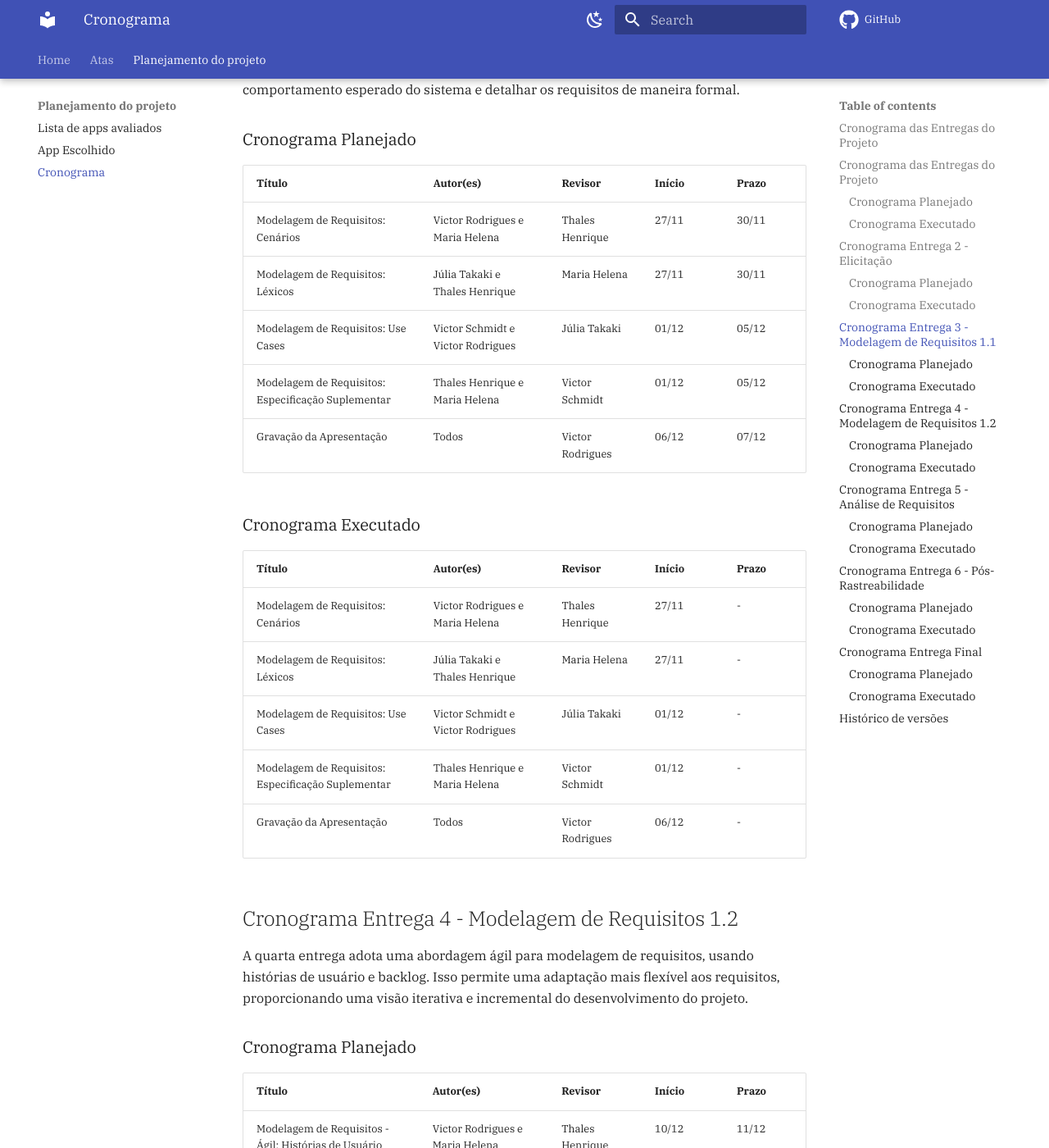
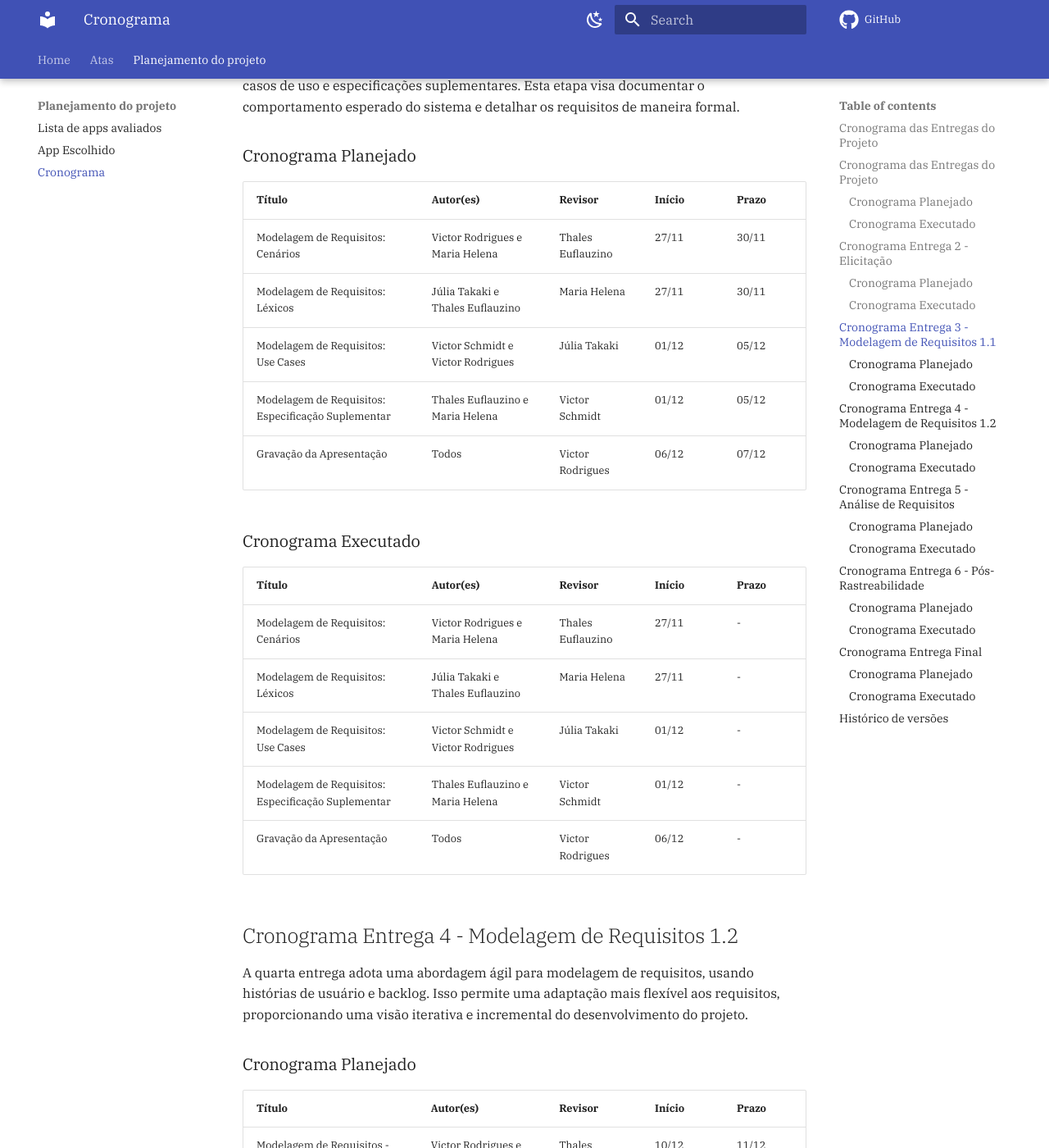
Before and after one commit to Requisitos-de-Software/2024.2-Grupo05, an MkDocs documentation site: the page built from docs/Planejamento-do-projeto/cronograma.md, in a window 1280 px wide and 1400 px high, scrolled down 4711 px. Shown: the whole window at 82% size. Built offline with MkDocs 1.6.1 and Material for MkDocs 9.7.7, drawn with Linux system fonts in a browser that asks for light colours; comment, search, counter and statistics services are not loaded; some of the changed text lies outside the part shown.

Commit message:
docs: corrigindo meu sobrenome no cronograma

```diff
--- a/docs/Planejamento-do-projeto/cronograma.md
+++ b/docs/Planejamento-do-projeto/cronograma.md
@@ -71,21 +71,21 @@
     </tr>
     <tr>
       <td>Integrantes da Equipe</td>
-      <td>Thales Henrique</td>
+      <td>Thales Euflauzino</td>
       <td>Victor Schmidt</td>
       <td>23/10</td>
       <td>25/10</td>
     </tr>
     <tr>
       <td>Documentação MKDocs</td>
-      <td>Thales Henrique</td>
+      <td>Thales Euflauzino</td>
       <td>Júlia Takaki</td>
       <td>23/10</td>
       <td>25/10</td>
     </tr>
     <tr>
       <td>Estruturação da GitHub Pages</td>
-      <td>Thales Henrique</td>
+      <td>Thales Euflauzino</td>
       <td>Victor Schmidt</td>
       <td>23/10</td>
       <td>24/10</td>
@@ -163,21 +163,21 @@
     </tr>
     <tr>
       <td>Integrantes da Equipe</td>
-      <td>Thales Henrique</td>
+      <td>Thales Euflauzino</td>
       <td>Victor Schmidt</td>
       <td>23/10</td>
       <td>24/10</td>
     </tr>
     <tr>
       <td>Documentação MKDocs</td>
-      <td>Thales Henrique</td>
+      <td>Thales Euflauzino</td>
       <td>Júlia Takaki</td>
       <td>23/10</td>
       <td>24/10</td>
     </tr>
     <tr>
       <td>Estruturação da GitHub Pages</td>
-      <td>Thales Henrique</td>
+      <td>Thales Euflauzino</td>
       <td>Victor Schmidt</td>
       <td>23/10</td>
       <td>24/10</td>
@@ -251,7 +251,7 @@
     <tr>
       <td>Pesquisa e planejamento para a definição de personas e perfis de usuário</td>
       <td>Victor Rodrigues</td>
-      <td>Thales Henrique</td>
+      <td>Thales Euflauzino</td>
       <td>01/11</td>
       <td>03/11</td>
     </tr>
@@ -265,7 +265,7 @@
     <tr>
       <td>Estudo e entendimento das técnicas de elicitação de requisitos</td>
       <td>Maria Helena</td>
-      <td>Thales Henrique</td>
+      <td>Thales Euflauzino</td>
       <td>03/11</td>
       <td>07/11</td>
     </tr>
@@ -286,13 +286,13 @@
     <tr>
       <td>Criação dos questionários</td>
       <td>Júlia Takaki</td>
-      <td>Thales Henrique</td>
+      <td>Thales Euflauzino</td>
       <td>11/11</td>
       <td>13/11</td>
     </tr>
     <tr>
       <td>Entrevista para elicitação de requisitos</td>
-      <td>Thales Henrique</td>
+      <td>Thales Euflauzino</td>
       <td>Maria Helena</td>
       <td>13/11</td>
       <td>14/11</td>
@@ -336,7 +336,7 @@
     <tr>
       <td>Pesquisa e planejamento para a definição de personas e perfis de usuário</td>
       <td>Victor Rodrigues</td>
-      <td>Thales Henrique</td>
+      <td>Thales Euflauzino</td>
       <td>01/11</td>
       <td>-</td>
     </tr>
@@ -350,7 +350,7 @@
     <tr>
       <td>Estudo e entendimento das técnicas de elicitação de requisitos</td>
       <td>Maria Helena</td>
-      <td>Thales Henrique</td>
+      <td>Thales Euflauzino</td>
       <td>03/11</td>
       <td>-</td>
     </tr>
@@ -371,13 +371,13 @@
     <tr>
       <td>Criação dos questionários</td>
       <td>Júlia Takaki</td>
-      <td>Thales Henrique</td>
+      <td>Thales Euflauzino</td>
       <td>11/11</td>
       <td>-</td>
     </tr>
     <tr>
       <td>Entrevista para elicitação de requisitos</td>
-      <td>Thales Henrique</td>
+      <td>Thales Euflauzino</td>
       <td>Maria Helena</td>
       <td>13/11</td>
       <td>-</td>
@@ -423,13 +423,13 @@
     <tr>
       <td>Modelagem de Requisitos: Cenários</td>
       <td>Victor Rodrigues e Maria Helena</td>
-      <td>Thales Henrique</td>
+      <td>Thales Euflauzino</td>
       <td>27/11</td>
       <td>30/11</td>
     </tr>
     <tr>
       <td>Modelagem de Requisitos: Léxicos</td>
-      <td>Júlia Takaki e Thales Henrique</td>
+      <td>Júlia Takaki e Thales Euflauzino</td>
       <td>Maria Helena</td>
       <td>27/11</td>
       <td>30/11</td>
@@ -443,7 +443,7 @@
     </tr>
     <tr>
       <td>Modelagem de Requisitos: Especificação Suplementar</td>
-      <td>Thales Henrique e Maria Helena</td>
+      <td>Thales Euflauzino e Maria Helena</td>
       <td>Victor Schmidt</td>
       <td>01/12</td>
       <td>05/12</td>
@@ -473,13 +473,13 @@
     <tr>
       <td>Modelagem de Requisitos: Cenários</td>
       <td>Victor Rodrigues e Maria Helena</td>
-      <td>Thales Henrique</td>
+      <td>Thales Euflauzino</td>
       <td>27/11</td>
       <td>-</td>
     </tr>
     <tr>
       <td>Modelagem de Requisitos: Léxicos</td>
-      <td>Júlia Takaki e Thales Henrique</td>
+      <td>Júlia Takaki e Thales Euflauzino</td>
       <td>Maria Helena</td>
       <td>27/11</td>
       <td>-</td>
@@ -493,7 +493,7 @@
     </tr>
     <tr>
       <td>Modelagem de Requisitos: Especificação Suplementar</td>
-      <td>Thales Henrique e Maria Helena</td>
+      <td>Thales Euflauzino e Maria Helena</td>
       <td>Victor Schmidt</td>
       <td>01/12</td>
       <td>-</td>
@@ -525,13 +525,13 @@
     <tr>
       <td>Modelagem de Requisitos - Ágil: Histórias de Usuário</td>
       <td>Victor Rodrigues e Maria Helena</td>
-      <td>Thales Henrique</td>
+      <td>Thales Euflauzino</td>
       <td>10/12</td>
       <td>11/12</td>
     </tr>
     <tr>
       <td>Modelagem de Requisitos - Ágil: Backlogs</td>
-      <td>Júlia Takaki e Thales Henrique</td>
+      <td>Júlia Takaki e Thales Euflauzino</td>
       <td>Victor Schmidt</td>
       <td>11/12</td>
       <td>12/12</td>
@@ -568,13 +568,13 @@
     <tr>
       <td>Modelagem de Requisitos - Ágil: Histórias de Usuário</td>
       <td>Victor Rodrigues e Maria Helena</td>
-      <td>Thales Henrique</td>
+      <td>Thales Euflauzino</td>
       <td>10/12</td>
       <td>-</td>
     </tr>
     <tr>
       <td>Modelagem de Requisitos - Ágil: Backlogs</td>
-      <td>Júlia Takaki e Thales Henrique</td>
+      <td>Júlia Takaki e Thales Euflauzino</td>
       <td>Victor Schmidt</td>
       <td>11/12</td>
       <td>-</td>
@@ -619,7 +619,7 @@
     </tr>
     <tr>
       <td>Validação dos Requisitos</td>
-      <td>Thales Henrique e Victor Schmidt</td>
+      <td>Thales Euflauzino e Victor Schmidt</td>
       <td>Maria Helena</td>
       <td>23/01</td>
       <td>24/01</td>
@@ -627,7 +627,7 @@
     <tr>
       <td>Verificação por inspeção de todos os artefatos</td>
       <td>Victor Rodrigues</td>
-      <td>Thales Henrique</td>
+      <td>Thales Euflauzino</td>
       <td>25/01</td>
       <td>27/01</td>
     </tr>
@@ -662,7 +662,7 @@
     </tr>
     <tr>
       <td>Validação dos Requisitos</td>
-      <td>Thales Henrique e Victor Schmidt</td>
+      <td>Thales Euflauzino e Victor Schmidt</td>
       <td>Maria Helena</td>
       <td>23/01</td>
       <td>-</td>
@@ -670,7 +670,7 @@
     <tr>
       <td>Verificação por inspeção de todos os artefatos</td>
       <td>Victor Rodrigues</td>
-      <td>Thales Henrique</td>
+      <td>Thales Euflauzino</td>
       <td>25/01</td>
       <td>-</td>
     </tr>
@@ -701,13 +701,13 @@
     <tr>
       <td>Criação do documento inicial de pós-rastreabilidade</td>
       <td>Maria Helena</td>
-      <td>Thales Henrique</td>
+      <td>Thales Euflauzino</td>
       <td>17/12</td>
       <td>18/12</td>
     </tr>
     <tr>
       <td>Pós-Rastreabilidade: Backward Form</td>
-      <td>Thales Henrique e Victor Schmidt</td>
+      <td>Thales Euflauzino e Victor Schmidt</td>
       <td>Maria Helena</td>
       <td>19/12</td>
       <td>05/01</td>
@@ -744,13 +744,13 @@
     <tr>
       <td>Criação do documento inicial de pós-rastreabilidade</td>
       <td>Maria Helena</td>
-      <td>Thales Henrique</td>
+      <td>Thales Euflauzino</td>
       <td>17/12</td>
       <td>-</td>
     </tr>
     <tr>
       <td>Pós-Rastreabilidade: Backward Form</td>
-      <td>Thales Henrique e Victor Schmidt</td>
+      <td>Thales Euflauzino e Victor Schmidt</td>
       <td>Maria Helena</td>
       <td>19/12</td>
       <td>-</td>
@@ -796,7 +796,7 @@
     <tr>
       <td>Desenvolvimento de relatório das revisões e ajustes dos artefatos</td>
       <td>Todos os membros</td>
-      <td>Victor Schmidt e Thales Henrique</td>
+      <td>Victor Schmidt e Thales Euflauzino</td>
       <td>01/01</td>
       <td>07/02</td>
     </tr>
@@ -832,7 +832,7 @@
     <tr>
       <td>Desenvolvimento de relatório das revisões e ajustes dos artefatos</td>
       <td>Todos os membros</td>
-      <td>Victor Schmidt e Thales Henrique</td>
+      <td>Victor Schmidt e Thales Euflauzino</td>
       <td>01/01</td>
       <td>-</td>
     </tr>
```
